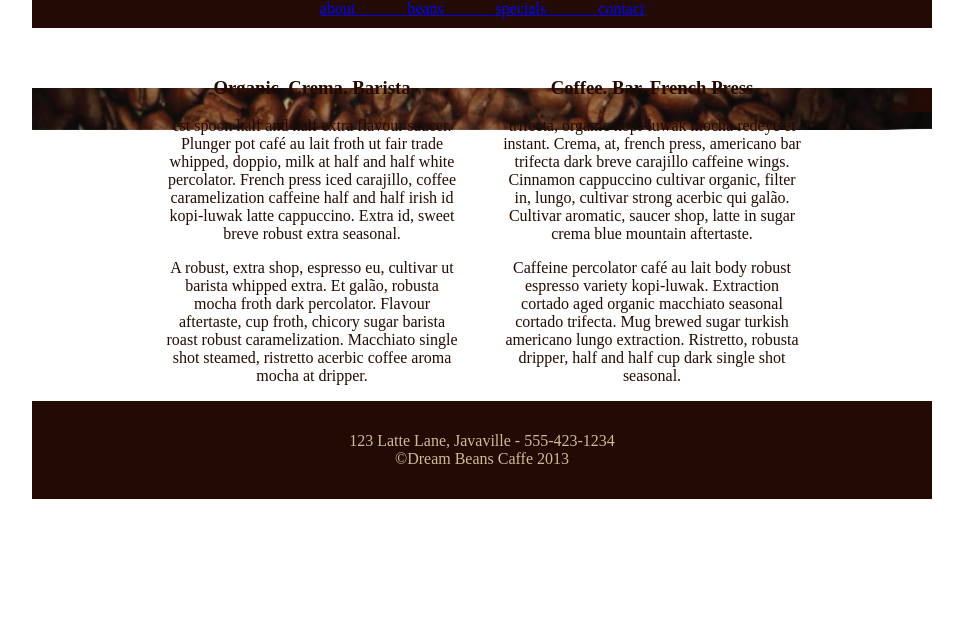
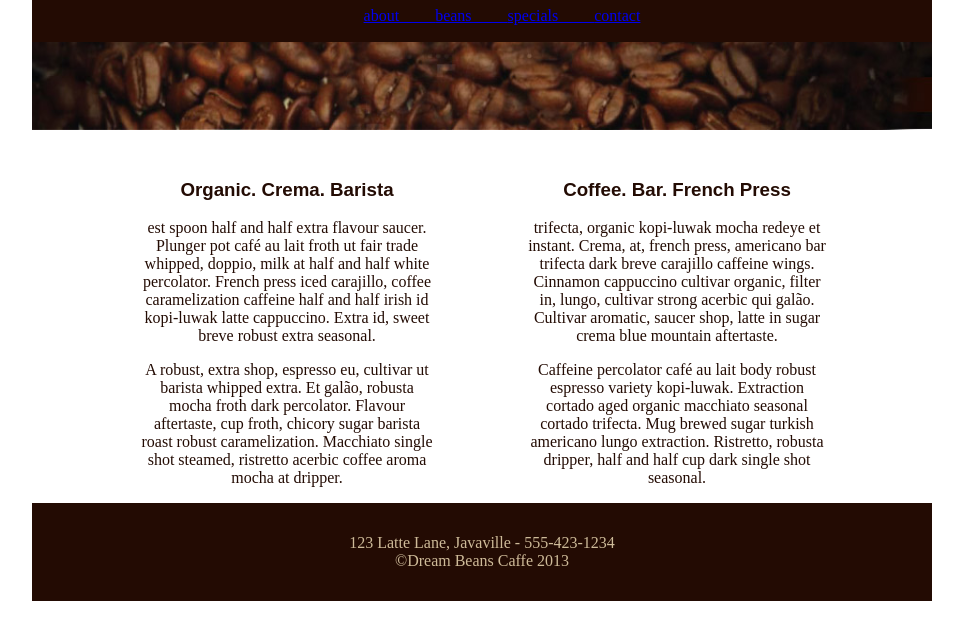
Before and after one commit to katiateran/katiateran.github.io, a plain HTML site: page coffee/index.html in a window 1280 px wide. Shown: the part 170-800 px from the top of the page, without its empty margins (158-1121 px from the left). Drawn offline with Linux system fonts and the light colour scheme.

Commit message:
initial commit

```diff
--- a/coffee/css/style.css
+++ b/coffee/css/style.css
@@ -7,23 +7,37 @@ body {
 
 header {
 	position: relative;
-	height:300px
-	width:auto;
+	height:300px;
+	width: auto;
+	margin: 0 auto;
 	}
+
+.logo {
+	background-image: url ('Images/coffeelogo.png')
+	width: 156px;
+	height: 212px;
+	margin: 0 auto;
+}
 
 nav {
 	text-align: center;
-	padding: 10px 0px;
 	background-color: #230B03;
 	color: #CEBB99;
 	text-transform: lowercase;
-	word-spacing: 3em;
+	margin: 0 auto;
+	word-spacing: 2em;
+	padding: 1px 0px 1px 0px;
 	}
 
-section{
+li {
+	list-style: none;
+	display: inline;
+	}
+
+
+div{
 	background-color: #fff;
 	padding: 30px 30px;
-	z-index: 10;
 	}
 
 article {
@@ -34,6 +48,7 @@ article {
 
 h3 {
 	text-transform: capitalize;
+	font-family: Arial
 	}
 
 footer {
@@ -61,10 +76,10 @@ footer {
 
 #one {
 	float: left;
-	margin-left: 100px;
+	margin-left: 75px;
 	}
 
 #two{
 	float: right;
-	margin-right: 100px;
+	margin-right: 75px;
 	}
--- a/coffee/index.html
+++ b/coffee/index.html
@@ -12,16 +12,18 @@
 		<img src="Images/banner.jpg" id="banner">
 		<img src="Images/coffeelogo.png" id="logo">
 		<nav>
+			<ul>
 
-			<a href="#about"> about </a>
-			<a href="#beans"> beans </a>
-			<a href="#specials"> specials </a>
-			<a href="#contact"> contact </a>
+			<li><a href="#"> about </a></li>
+			<li><a href="#"> beans </a></li>
+			<li><a href="#"> specials </a></li>
+			<li><a href="#"> contact </a></li>
 
+			<ul>
 		</nav>
 	</header>
 
-	<section>
+	<div class="content">
 
 		<article id="one">
 			<h3>Organic. Crema. Barista</h3>
@@ -37,7 +39,7 @@
 				<p>Caffeine percolator caf&eacute; au lait body robust espresso variety kopi-luwak. Extraction cortado aged organic macchiato seasonal cortado trifecta. Mug brewed sugar turkish americano lungo extraction. Ristretto, robusta dripper, half and half cup dark single shot seasonal.</p>
 		</article>
 
-	</section>
+	</div>
 
 	<footer>
 
```
Also changed, not shown: coffee/Images/coffeelogo.png.
